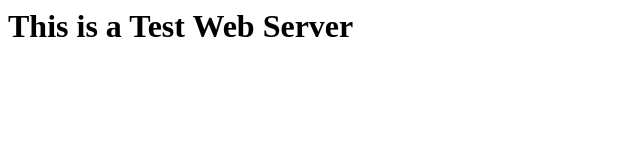
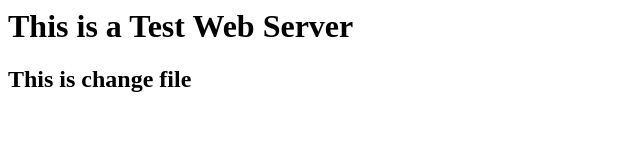
Before and after one commit to sanjeevgaur/webrepo2018, a plain HTML site: page index.html in a window 1280 px wide. Shown: the whole page, without its empty margins (0-640 px from the left). Drawn offline with Linux system fonts and the light colour scheme.

Commit message:
Changed Index file

```diff
--- a/index.html
+++ b/index.html
@@ -1 +1,2 @@
 <h1>This is a Test Web Server</h1>
+<h2> This is change file </h2>
```
